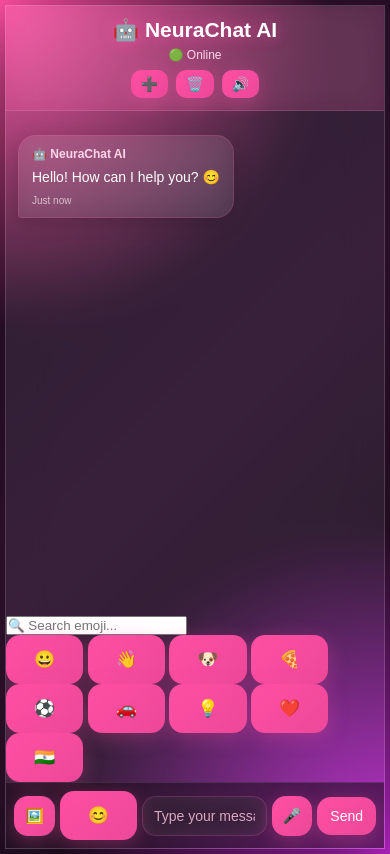
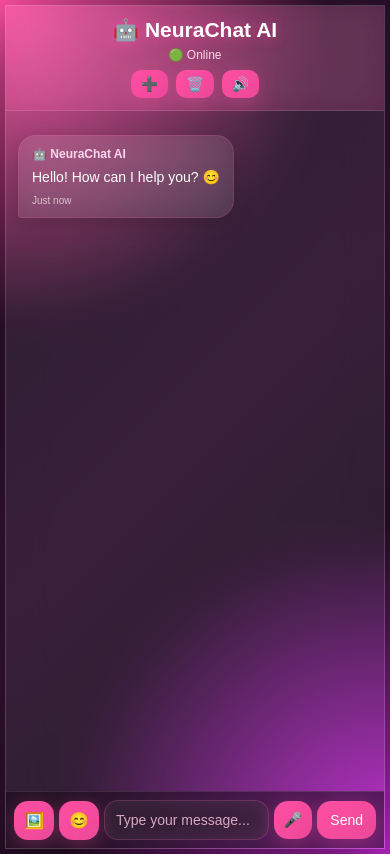
Before and after one commit to ashwini-khokale/NeuraChat-AI, a Flask app: page /chat in a window 390 px wide. Run offline with Flask 3, Linux system fonts and the light colour scheme.

Commit message:
Enhance emoji button and picker styles
Added styles for emoji button and picker, including hover effects and layout adjustments.

```diff
--- a/static/css/style.css
+++ b/static/css/style.css
@@ -413,6 +413,8 @@
     backdrop-filter: blur(15px);
 
     gap: 8px;
+
+    position: relative;
 }
 
 
@@ -506,16 +508,261 @@
 #uploadBtn:hover {
 
     transform: scale(1.05);
-
-    box-shadow:
-        0 8px 25px
-        rgba(255, 79, 163, 0.5);
 }
 
 
-#uploadBtn:active {
+/* =========================
+   EMOJI BUTTON
+========================= */
 
-    transform: scale(0.95);
+#emojiBtn {
+
+    padding: 15px;
+
+    font-size: 20px;
+
+    border: none;
+
+    border-radius: 14px;
+
+    cursor: pointer;
+
+    background:
+        linear-gradient(
+            135deg,
+            #ff4fa3,
+            #ec4899
+        );
+
+    color: white;
+
+    flex-shrink: 0;
+
+    transition: 0.3s;
+}
+
+
+#emojiBtn:hover {
+
+    transform: scale(1.05);
+
+}
+
+
+/* =========================
+   EMOJI PICKER
+========================= */
+
+.emoji-picker {
+
+    position: absolute;
+
+    right: 15px;
+
+    bottom: 82px;
+
+    width: 360px;
+
+    max-width: calc(100% - 30px);
+
+    height: 390px;
+
+    background:
+        rgba(35, 12, 38, 0.97);
+
+    border:
+        1px solid
+        rgba(255, 105, 180, 0.35);
+
+    border-radius: 18px;
+
+    backdrop-filter: blur(20px);
+
+    box-shadow:
+        0 15px 50px
+        rgba(0, 0, 0, 0.5),
+
+        0 0 25px
+        rgba(255, 79, 163, 0.2);
+
+    display: none;
+
+    flex-direction: column;
+
+    overflow: hidden;
+
+    z-index: 100;
+}
+
+
+.emoji-picker.show {
+
+    display: flex;
+
+    animation:
+        emojiPickerIn 0.2s ease;
+}
+
+
+/* =========================
+   EMOJI SEARCH
+========================= */
+
+.emoji-search-box {
+
+    padding: 12px;
+
+    border-bottom:
+        1px solid
+        rgba(255, 255, 255, 0.08);
+}
+
+
+#emojiSearch {
+
+    width: 100%;
+
+    padding: 11px 13px;
+
+    border:
+        1px solid
+        rgba(255, 105, 180, 0.25);
+
+    border-radius: 12px;
+
+    outline: none;
+
+    color: white;
+
+    background:
+        rgba(255, 255, 255, 0.08);
+
+    font-size: 14px;
+}
+
+
+#emojiSearch::placeholder {
+
+    color: #d8a9c1;
+}
+
+
+#emojiSearch:focus {
+
+    border-color:
+        #ff4fa3;
+
+    box-shadow:
+        0 0 10px
+        rgba(255, 79, 163, 0.2);
+}
+
+
+/* =========================
+   EMOJI CATEGORIES
+========================= */
+
+.emoji-categories {
+
+    display: flex;
+
+    gap: 4px;
+
+    padding: 8px;
+
+    overflow-x: auto;
+
+    border-bottom:
+        1px solid
+        rgba(255, 255, 255, 0.08);
+}
+
+
+.emoji-category {
+
+    padding: 7px 9px;
+
+    min-width: 38px;
+
+    font-size: 18px;
+
+    background:
+        rgba(255, 255, 255, 0.06);
+
+    box-shadow: none;
+
+    border-radius: 9px;
+}
+
+
+.emoji-category:hover {
+
+    transform: none;
+
+    background:
+        rgba(255, 79, 163, 0.25);
+}
+
+
+.emoji-category.active {
+
+    background:
+        linear-gradient(
+            135deg,
+            #ff4fa3,
+            #ec4899
+        );
+
+}
+
+
+/* =========================
+   EMOJI LIST
+========================= */
+
+.emoji-list {
+
+    flex: 1;
+
+    padding: 10px;
+
+    display: grid;
+
+    grid-template-columns:
+        repeat(8, 1fr);
+
+    gap: 4px;
+
+    overflow-y: auto;
+}
+
+
+.emoji-item {
+
+    padding: 6px;
+
+    font-size: 25px;
+
+    min-width: 0;
+
+    background: transparent;
+
+    box-shadow: none;
+
+    border-radius: 9px;
+
+    line-height: 1;
+
+}
+
+
+.emoji-item:hover {
+
+    transform: scale(1.2);
+
+    background:
+        rgba(255, 79, 163, 0.18);
+
 }
 
 
@@ -825,11 +1086,12 @@
     }
 
 
-    #uploadBtn {
+    #uploadBtn,
+    #emojiBtn {
 
         padding: 12px;
 
-        font-size: 16px;
+        font-size: 17px;
     }
 
 
@@ -846,6 +1108,25 @@
         padding: 12px 16px;
 
         font-size: 15px;
+    }
+
+
+    .emoji-picker {
+
+        right: 10px;
+
+        bottom: 72px;
+
+        width: 340px;
+
+        height: 370px;
+    }
+
+
+    .emoji-list {
+
+        grid-template-columns:
+            repeat(7, 1fr);
     }
 
 }
@@ -923,17 +1204,18 @@
     }
 
 
-    #uploadBtn {
+    #uploadBtn,
+    #emojiBtn {
 
-        padding: 11px;
+        padding: 10px;
 
-        font-size: 15px;
+        font-size: 16px;
     }
 
 
     #micBtn {
 
-        padding: 11px;
+        padding: 10px;
 
         font-size: 15px;
     }
@@ -952,6 +1234,53 @@
         width: 90px;
 
         height: 90px;
+    }
+
+
+    .emoji-picker {
+
+        left: 8px;
+
+        right: 8px;
+
+        bottom: 68px;
+
+        width: auto;
+
+        max-width: none;
+
+        height: 350px;
+
+        border-radius: 16px;
+    }
+
+
+    .emoji-list {
+
+        grid-template-columns:
+            repeat(7, 1fr);
+
+        gap: 3px;
+
+        padding: 8px;
+    }
+
+
+    .emoji-item {
+
+        font-size: 23px;
+
+        padding: 5px;
+    }
+
+
+    .emoji-category {
+
+        min-width: 35px;
+
+        padding: 6px 7px;
+
+        font-size: 17px;
     }
 
 }
```
Also changed, not shown: other parts of static/css/style.css (+43 -21 lines).
